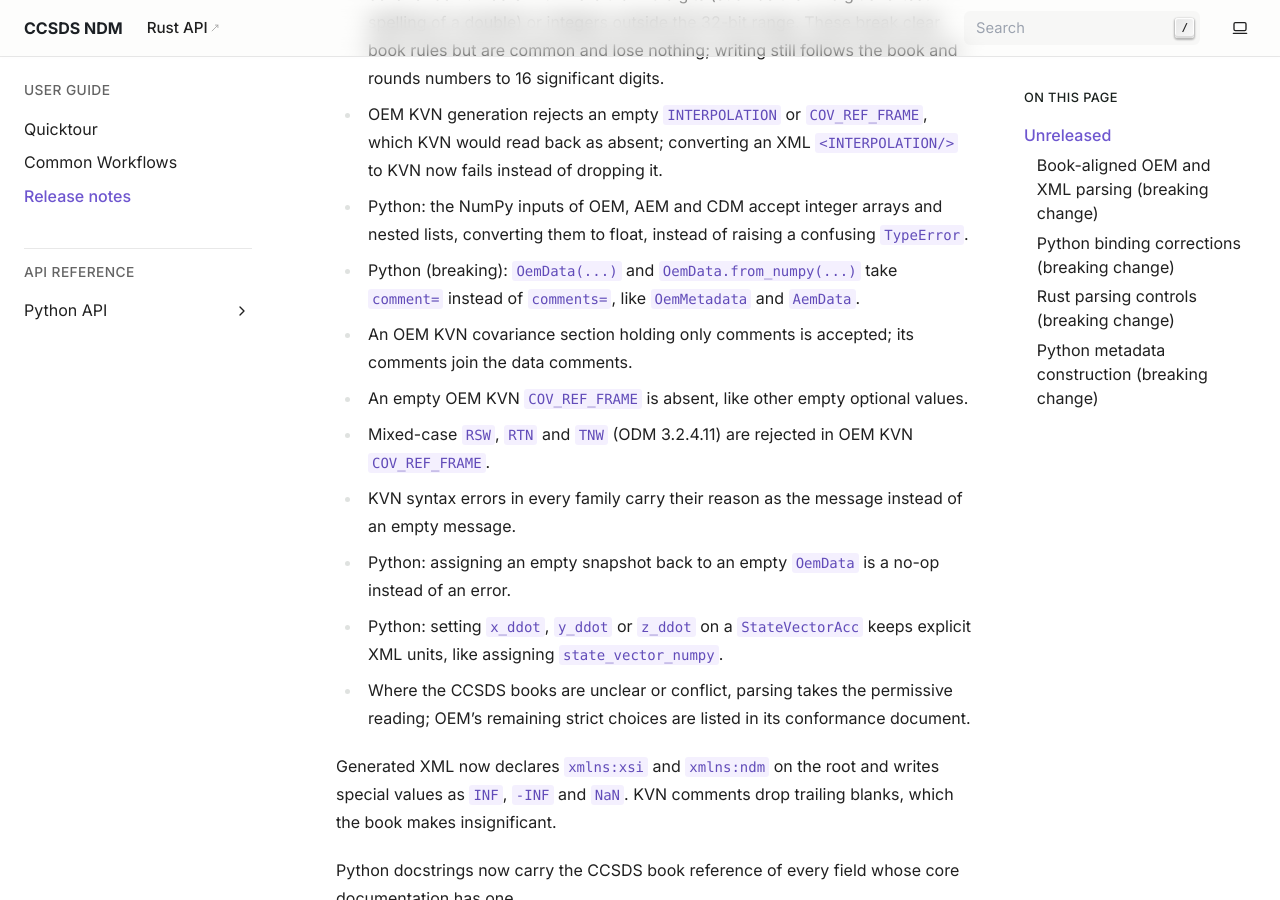
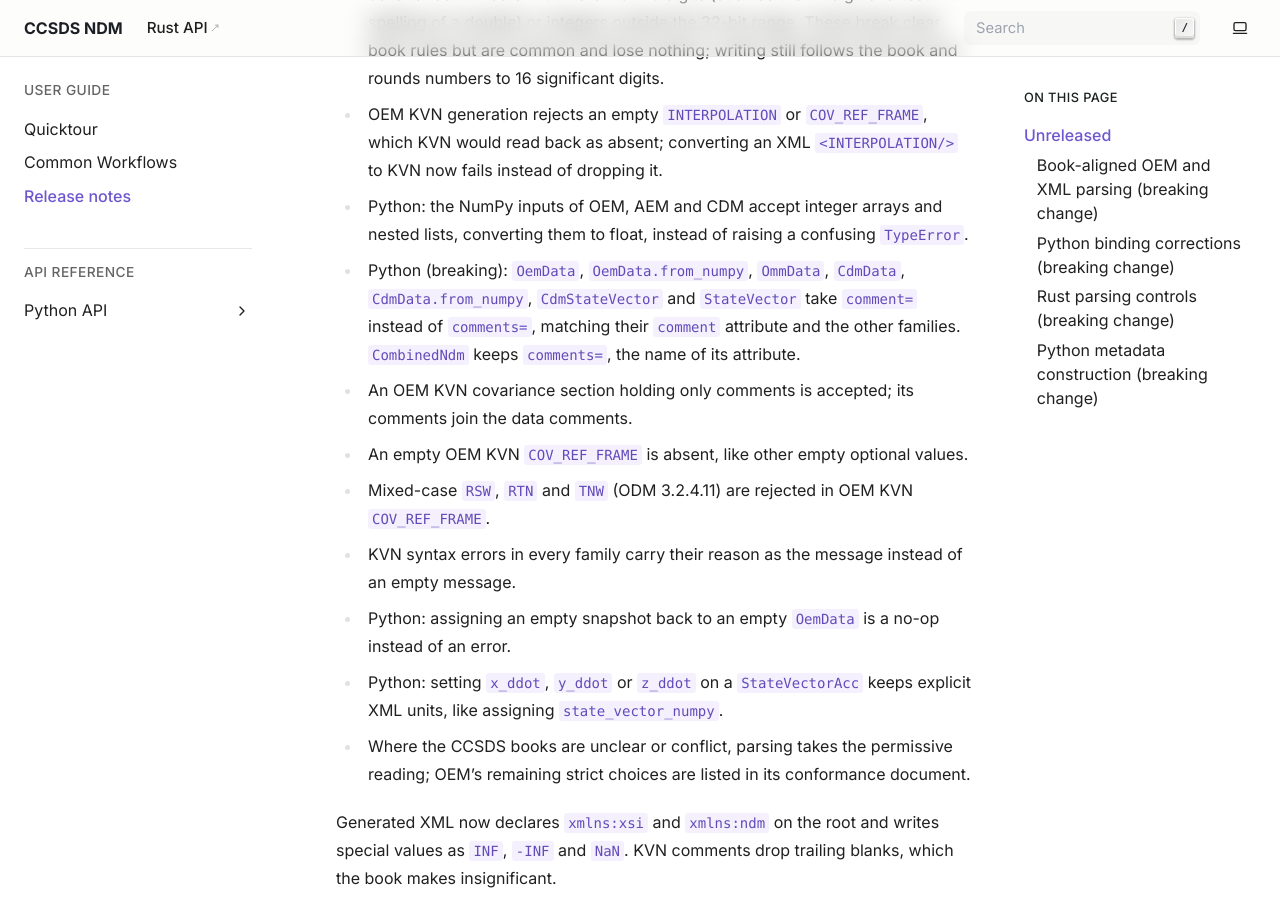
Before and after one commit to JochimMaene/ccsds-ndm, a Sphinx documentation site: the page built from docs/release-notes.rst, in a window 1280 px wide and 900 px high, scrolled down 1944 px. Built offline with Sphinx 7.4.7, drawn with Linux system fonts in a browser that asks for light colours.

Commit message:
refactor(python)!: take comment= in every constructor with a comment attribute
OmmData, CdmData (and from_numpy), CdmStateVector and StateVector took
comments= while their attribute and the other families use comment.
CombinedNdm keeps comments=, the name of its attribute.

```diff
--- a/docs/guide/quicktour.rst
+++ b/docs/guide/quicktour.rst
@@ -40,7 +40,7 @@ valid output. Generation validates the complete message before writing.
         state = StateVector(
             epoch="2023-01-01T00:00:00",
             x=7000.0, y=0.0, z=0.0, x_dot=0.0, y_dot=7.5, z_dot=0.0,
-            comments=None,
+            comment=None,
         )
         opm = Opm(
             header=header,
--- a/docs/guide/workflows.rst
+++ b/docs/guide/workflows.rst
@@ -20,7 +20,7 @@ Constructing a message from caller data
    state = StateVector(
        epoch="2023-01-01T00:00:00",
        x=7000.0, y=0.0, z=0.0, x_dot=0.0, y_dot=7.5, z_dot=0.0,
-       comments=None,
+       comment=None,
    )
    opm = Opm(
        header=header,
--- a/docs/release-notes.rst
+++ b/docs/release-notes.rst
@@ -73,8 +73,11 @@ OEM review follow-up:
 - Python: the NumPy inputs of OEM, AEM and CDM accept integer arrays and
   nested lists, converting them to float, instead of raising a confusing
   ``TypeError``.
-- Python (breaking): ``OemData(...)`` and ``OemData.from_numpy(...)`` take
-  ``comment=`` instead of ``comments=``, like ``OemMetadata`` and ``AemData``.
+- Python (breaking): ``OemData``, ``OemData.from_numpy``, ``OmmData``,
+  ``CdmData``, ``CdmData.from_numpy``, ``CdmStateVector`` and
+  ``StateVector`` take ``comment=`` instead of ``comments=``, matching their
+  ``comment`` attribute and the other families. ``CombinedNdm`` keeps
+  ``comments=``, the name of its attribute.
 - An OEM KVN covariance section holding only comments is accepted; its
   comments join the data comments.
 - An empty OEM KVN ``COV_REF_FRAME`` is absent, like other empty optional
```
Also changed, not shown: README.md (+1 -1 lines), 8 other files.
